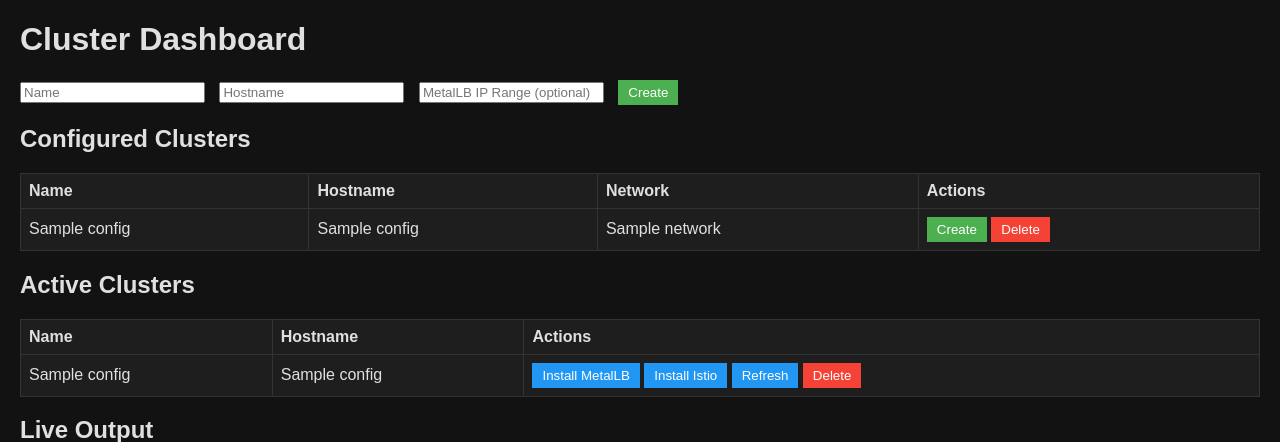
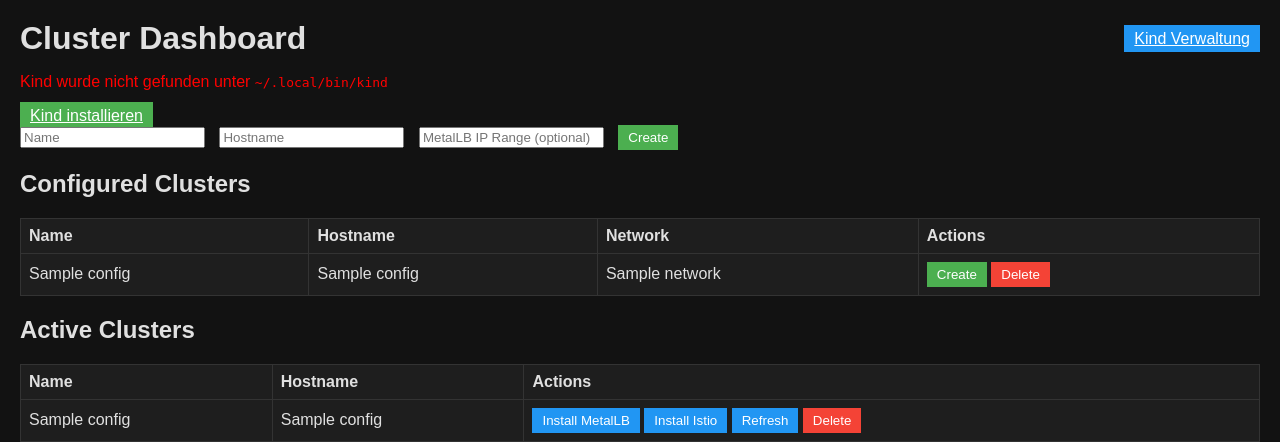
Before and after one commit to wlanboy/kind-web-controller, a FastAPI app: template templates/dashboard.html in a window 1280 px wide. Shown: the top 442 px of the page. Run offline with FastAPI, Linux system fonts and the light colour scheme; the template is opened without the code that fills it: most values are stand-ins (such as "Sample title", 1, 10 or a date in 2020); some libraries are stand-ins or nearby versions.

Commit message:
added link to kind management and check for kind binary

```diff
--- a/templates/dashboard.html
+++ b/templates/dashboard.html
@@ -1,6 +1,23 @@
 {% extends "base.html" %}
 {% block content %}
-<h1>Cluster Dashboard</h1>
+{% set theme = request.query_params.get('theme', 'dark') %}
+
+<header style="display: flex; align-items: center; justify-content: space-between; margin-bottom: 1em;">
+  <h1 style="margin: 0;">
+    <a href="/?theme={{ theme }}" style="text-decoration: none; color: inherit;">Cluster Dashboard</a>
+  </h1>
+  <nav>
+    <a href="/kind?theme={{ theme }}" class="btn blue">Kind Verwaltung</a>
+  </nav>
+</header>
+
+
+{% if kind_installed %}
+  <p style="color: green;">Kind ist installiert unter <code>{{ kind_path }}</code></p>
+{% else %}
+  <p style="color: red;">Kind wurde nicht gefunden unter <code>~/.local/bin/kind</code></p>
+  <a href="/kind?theme={{ request.query_params.get('theme', 'dark') }}" class="btn green">Kind installieren</a>
+{% endif %}
 
 <form hx-post="/create-config" hx-target="#configs" hx-swap="innerHTML">
   <input name="name" placeholder="Name" required>
```
